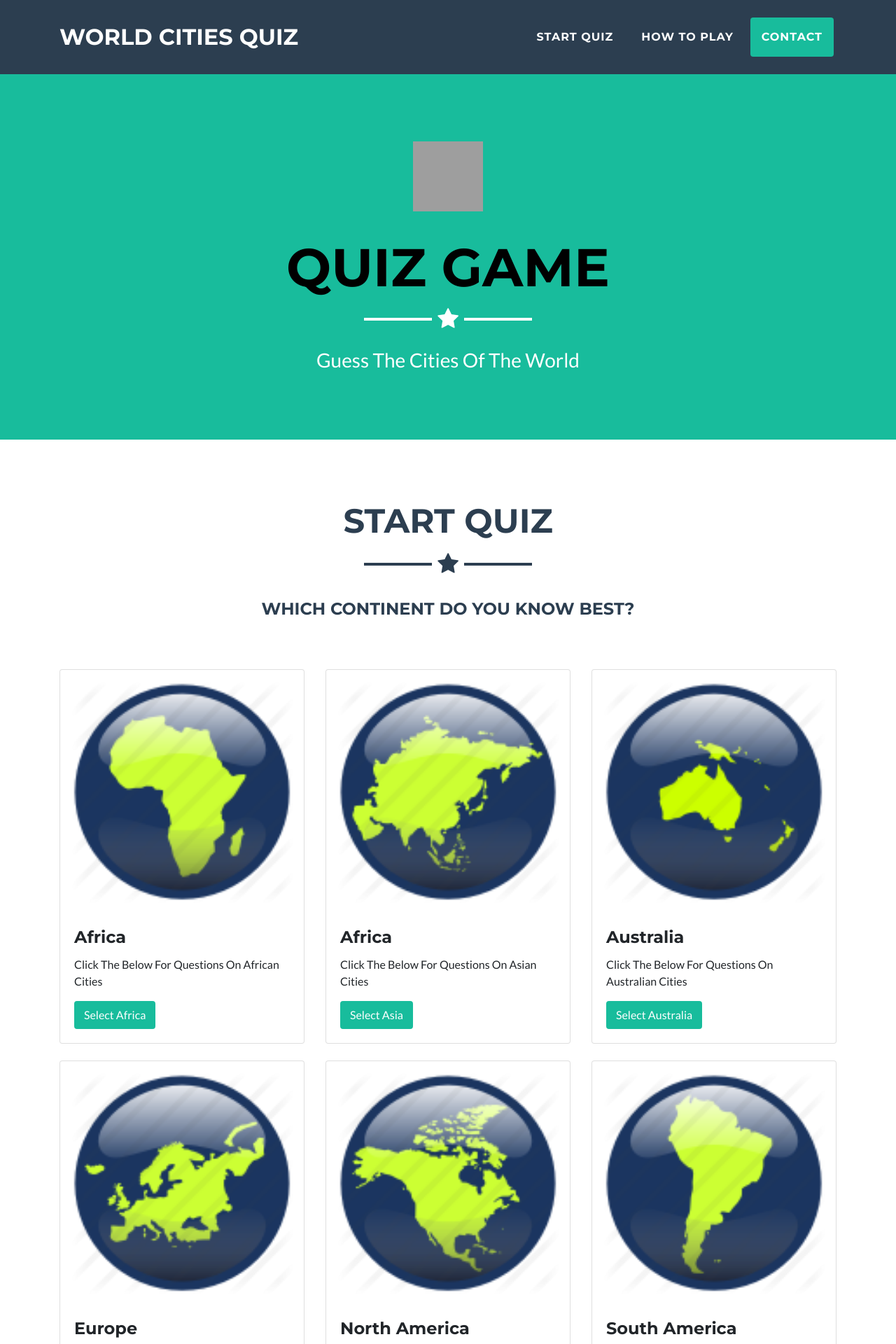
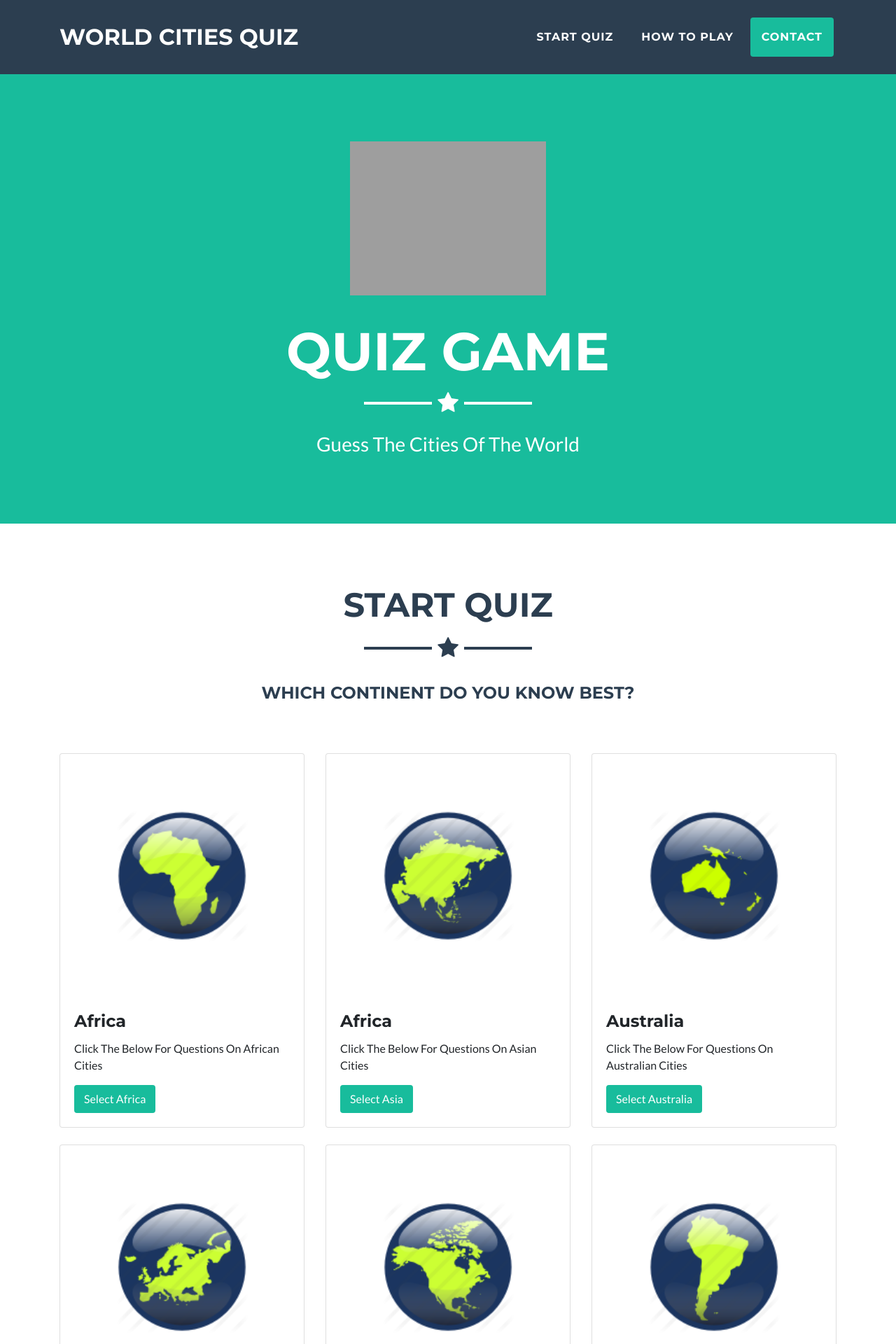
Before and after one commit to Code-Institute-Submissions/riddle-me-this-5, a Flask app: page / in a window 1280 px wide. Shown: the top 1920 px of the page at 70% size. Run offline with Flask 2, Linux system fonts and the light colour scheme; some libraries are stand-ins or nearby versions; grey boxes are pictures that could not be loaded.

Commit message:
custom styles updated

```diff
--- a/static/css/custom_styles.css
+++ b/static/css/custom_styles.css
@@ -1,16 +1,14 @@
 #main_img{
-    height:100px;
-    width: 100px;
-}
-
-h1{
-    color: black;
-}
-
-.bg-primary{
-    color: red;
+    height:220px;
+    width: 280px;
 }
 
 .card-img-top{
-    padding: 15px;
+    padding: 150px;
 }
+
+@media (min-width: 992px) {
+  .card-img-top{
+    padding: 80px;
+}
+  }
```
